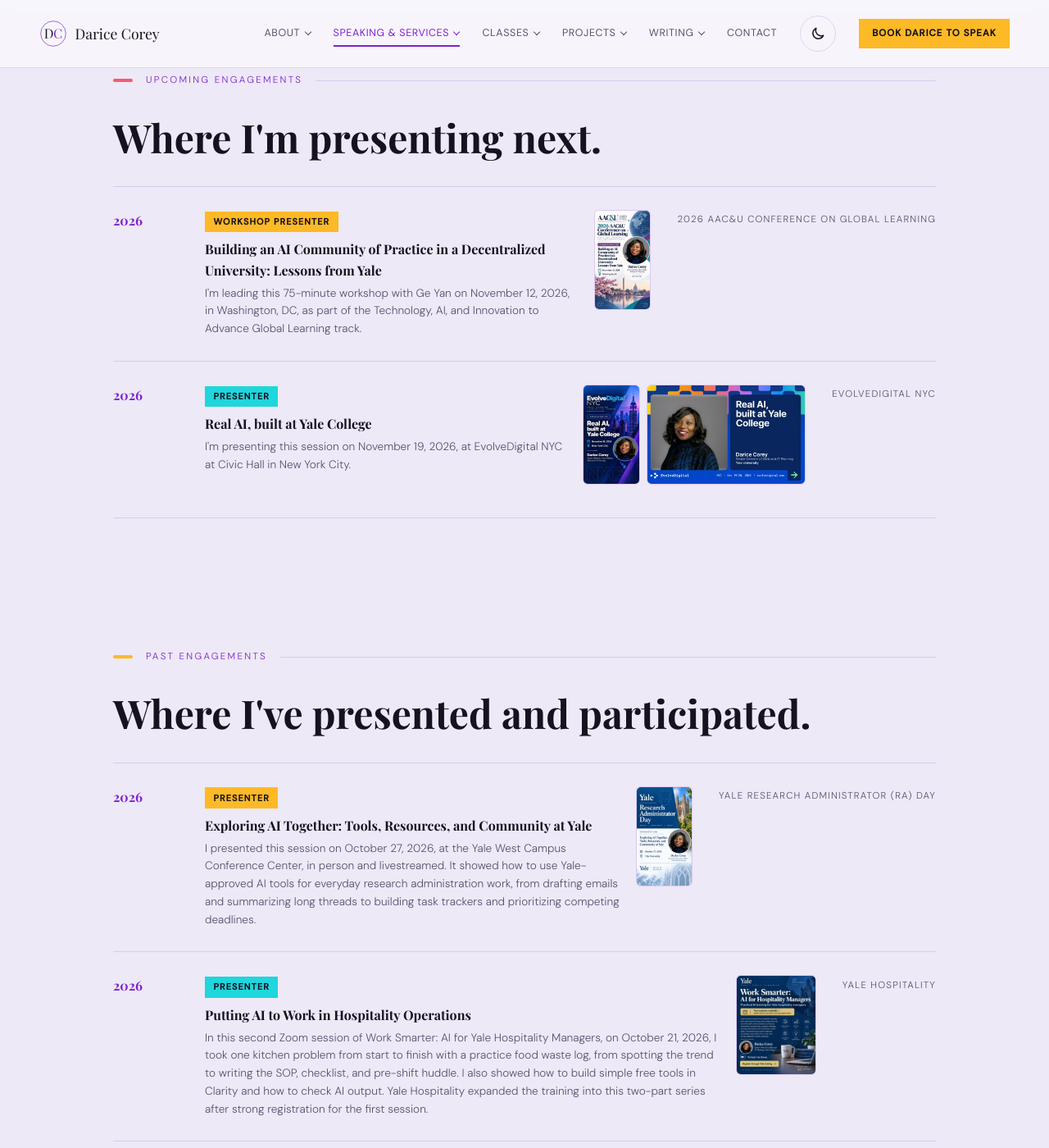
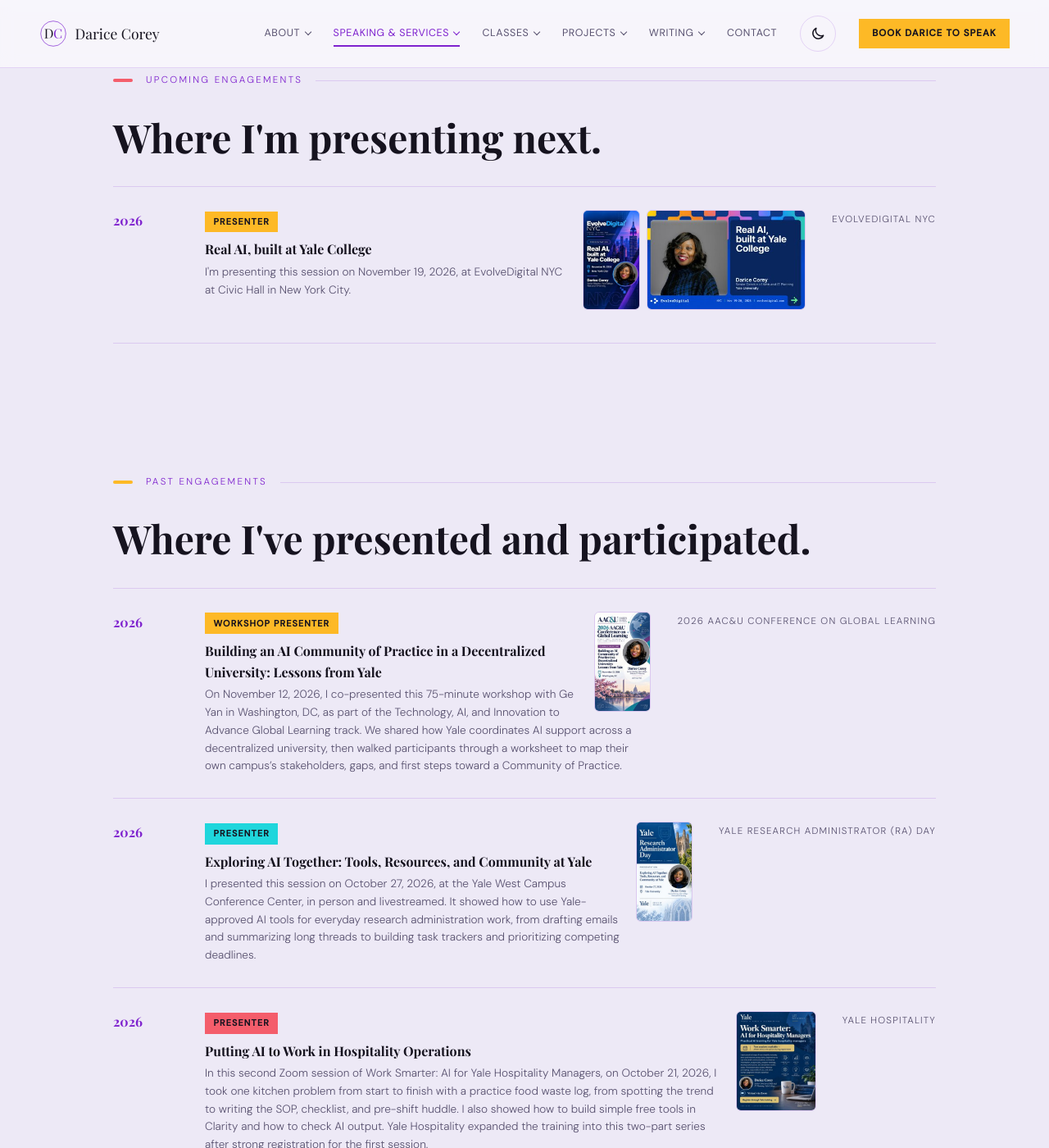
Before and after one commit to dcoreyrasm/dcoreyrasm.github.io, a Jekyll site: the page built from speaking.html, in a window 1280 px wide and 1400 px high, scrolled down 2300 px. Shown: the whole window at 82% size. Built offline with Jekyll 4.4.1, drawn with Linux system fonts in a browser that asks for light colours; some web fonts are replaced.

Commit message:
Move AAC&U Conference on Global Learning workshop to Past Engagements
Delivered November 12, 2026.

Co-Authored-By: Claude Opus 5.5 <noreply@anthropic.com>
Claude-Session: https://claude.ai/code/session_012t3srzeXQsmFfmhv1ZUw7A

```diff
--- a/speaking.html
+++ b/speaking.html
@@ -98,11 +98,6 @@
         <div class="engagements">
           <div class="engagement-item">
             <div class="engagement-year">2026</div>
-            <div class="engagement-body"><div class="engagement-thumbs"><a class="engagement-thumb" href="/images/events/speaking/aacu-global-learning-2026.jpg" target="_blank" rel="noopener" aria-label="View full event graphic: 2026 AAC&amp;U Conference on Global Learning event graphic for Building an AI Community of Practice in a Decentralized University, November 12, 2026 (opens in new tab)"><img src="/images/events/speaking/aacu-global-learning-2026-thumb.jpg" alt="2026 AAC&amp;U Conference on Global Learning event graphic for Building an AI Community of Practice in a Decentralized University, November 12, 2026" loading="lazy" /></a></div><span class="engagement-role">Workshop Presenter</span><h4>Building an AI Community of Practice in a Decentralized University: Lessons from Yale</h4><p>I'm leading this 75-minute workshop with Ge Yan on November 12, 2026, in Washington, DC, as part of the Technology, AI, and Innovation to Advance Global Learning track.</p></div>
-            <div class="engagement-venue">2026 AAC&amp;U Conference on Global Learning</div>
-          </div>
-          <div class="engagement-item">
-            <div class="engagement-year">2026</div>
             <div class="engagement-body"><div class="engagement-thumbs"><a class="engagement-thumb" href="/images/events/speaking/evolvedigital-nyc-2026.jpg" target="_blank" rel="noopener" aria-label="View full event graphic: EvolveDigital NYC event graphic for Real AI, built at Yale College, November 19, 2026 (opens in new tab)"><img src="/images/events/speaking/evolvedigital-nyc-2026-thumb.jpg" alt="EvolveDigital NYC event graphic for Real AI, built at Yale College, November 19, 2026" loading="lazy" /></a><a class="engagement-thumb" href="/images/events/speaking/evolvedigital-nyc-2026-landscape.jpg" target="_blank" rel="noopener" aria-label="View full event graphic: EvolveDigital NYC speaker card for Real AI, built at Yale College, November 19 to 20, 2026 (opens in new tab)"><img src="/images/events/speaking/evolvedigital-nyc-2026-landscape-thumb.jpg" alt="EvolveDigital NYC speaker card for Real AI, built at Yale College, November 19 to 20, 2026" loading="lazy" /></a></div><span class="engagement-role">Presenter</span><h4>Real AI, built at Yale College</h4><p>I'm presenting this session on November 19, 2026, at EvolveDigital NYC at Civic Hall in New York City.</p></div>
             <div class="engagement-venue">EvolveDigital NYC</div>
           </div>
@@ -115,6 +110,11 @@
         <p class="section-label">Past Engagements</p>
         <h2 class="section-heading" id="engagements-heading">Where I've presented and participated.</h2>
         <div class="engagements">
+          <div class="engagement-item">
+            <div class="engagement-year">2026</div>
+            <div class="engagement-body"><div class="engagement-thumbs"><a class="engagement-thumb" href="/images/events/speaking/aacu-global-learning-2026.jpg" target="_blank" rel="noopener" aria-label="View full event graphic: 2026 AAC&amp;U Conference on Global Learning event graphic for Building an AI Community of Practice in a Decentralized University, November 12, 2026 (opens in new tab)"><img src="/images/events/speaking/aacu-global-learning-2026-thumb.jpg" alt="2026 AAC&amp;U Conference on Global Learning event graphic for Building an AI Community of Practice in a Decentralized University, November 12, 2026" loading="lazy" /></a></div><span class="engagement-role">Workshop Presenter</span><h4>Building an AI Community of Practice in a Decentralized University: Lessons from Yale</h4><p>On November 12, 2026, I co-presented this 75-minute workshop with Ge Yan in Washington, DC, as part of the Technology, AI, and Innovation to Advance Global Learning track. We shared how Yale coordinates AI support across a decentralized university, then walked participants through a worksheet to map their own campus&rsquo;s stakeholders, gaps, and first steps toward a Community of Practice.</p></div>
+            <div class="engagement-venue">2026 AAC&amp;U Conference on Global Learning</div>
+          </div>
           <div class="engagement-item">
             <div class="engagement-year">2026</div>
             <div class="engagement-body"><div class="engagement-thumbs"><a class="engagement-thumb" href="/images/events/speaking/yale-ra-day-2026.jpg" target="_blank" rel="noopener" aria-label="View full event graphic: Yale Research Administrator Day event graphic for Exploring AI Together, October 27, 2026 (opens in new tab)"><img src="/images/events/speaking/yale-ra-day-2026-thumb.jpg" alt="Yale Research Administrator Day event graphic for Exploring AI Together, October 27, 2026" loading="lazy" /></a></div><span class="engagement-role">Presenter</span><h4>Exploring AI Together: Tools, Resources, and Community at Yale</h4><p>I presented this session on October 27, 2026, at the Yale West Campus Conference Center, in person and livestreamed. It showed how to use Yale-approved AI tools for everyday research administration work, from drafting emails and summarizing long threads to building task trackers and prioritizing competing deadlines.</p></div>
```
